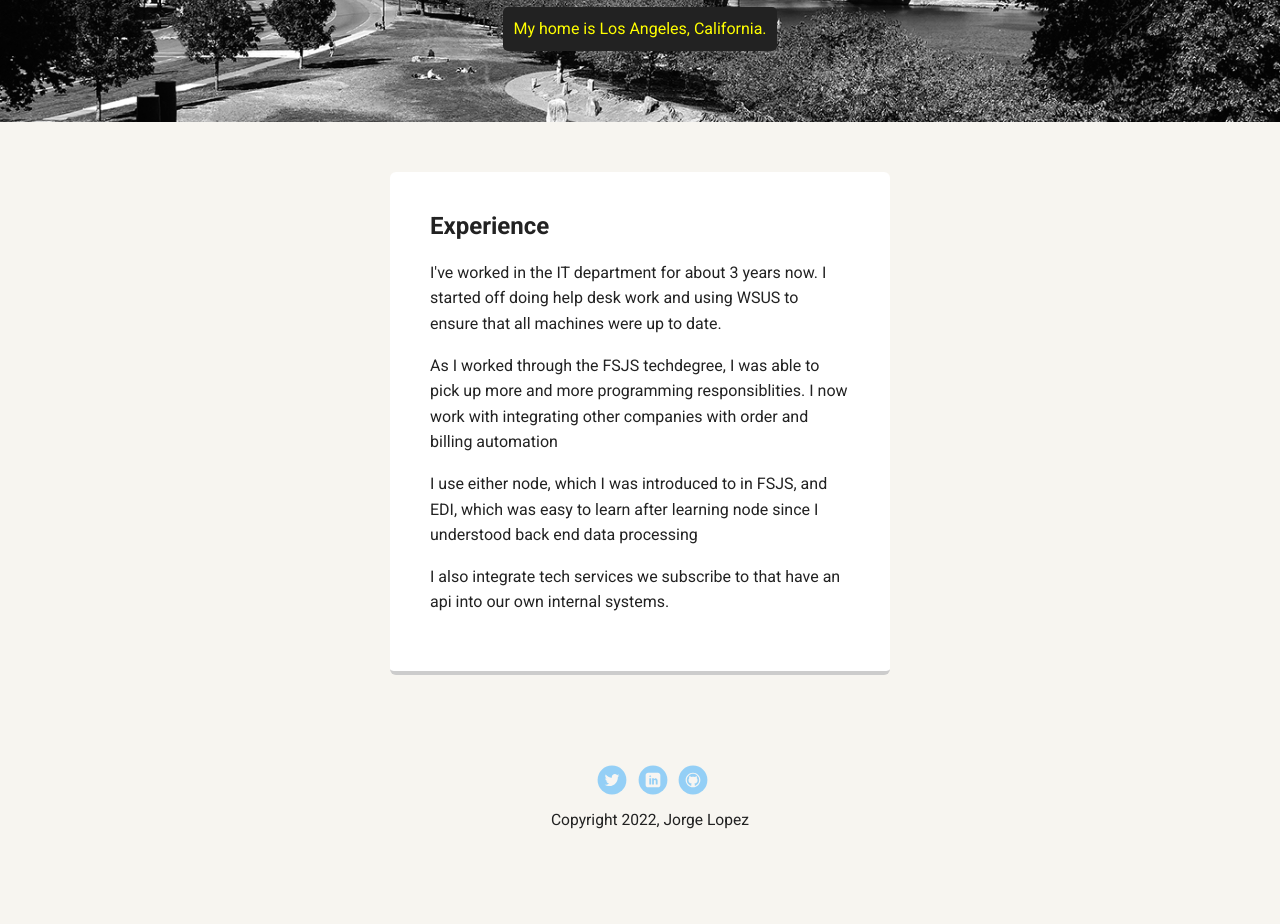
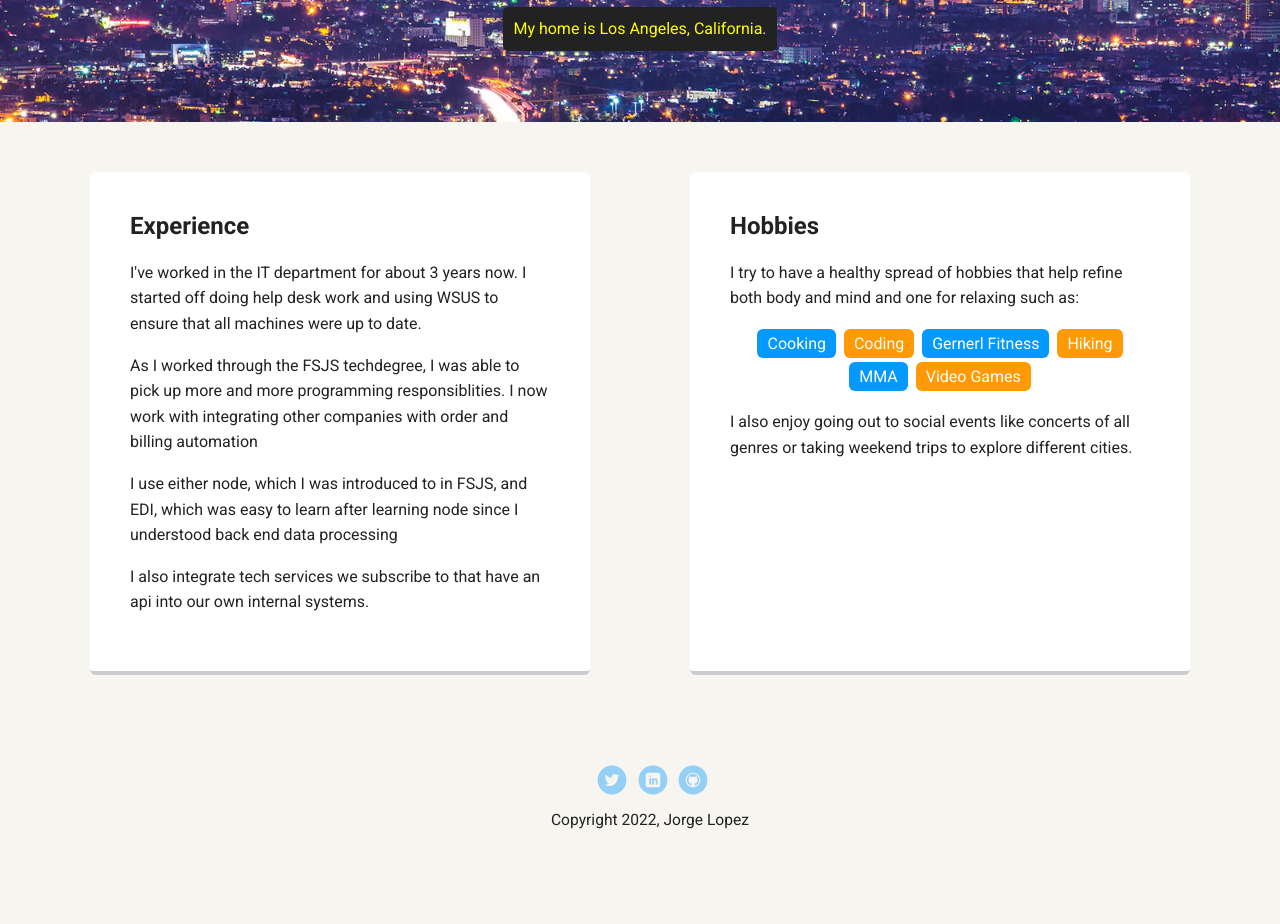
Before and after one commit to JorgeLopez3092/Front-End-Project-1, a plain HTML site: page portfolio_update_v1/experience.html in a window 1280 px wide. Shown: the part 348-1272 px from the top of the page. Drawn offline with Linux system fonts and the light colour scheme; a web font is replaced by a local one.

Commit message:
updated html
Personalized the content on these pages to match me.

```diff
--- a/portfolio_update_v1/experience.html
+++ b/portfolio_update_v1/experience.html
@@ -8,13 +8,13 @@
   <link href="https://fonts.googleapis.com/css?family=Muli%7CRoboto:400,300,500,700,900" rel="stylesheet"></head>
   <body>
 
-    <div class="main-nav">
+    <nav class="main-nav">
         <ul class="nav">
           <li class="name">Jorge Lopez</li>
           <li><a href="index.html">Home</a></li>
           <li><a href="experience.html">Experience</a></li>
         </ul>
-    </div>
+      </nav>
 
     <header>
       <img src="images/me.png" alt="Drawing of Jorge Lopez" class="profile-image">
@@ -23,13 +23,28 @@
     </header>
 
     <main class="flex">
-      <div class="card">
+      <section class="card">
         <h2>Experience</h2>
         <p>I've worked in the IT department for about 3 years now.  I started off doing help desk work and using WSUS to ensure that all machines were up to date.</p>
         <p>As I worked through the FSJS techdegree, I was able to pick up more and more programming responsiblities. I now work with integrating other companies with order and billing automation</p>
         <p>I use either node, which I was introduced to in FSJS, and EDI, which was easy to learn after learning node since I understood back end data processing</p>
         <p>I also integrate tech services we subscribe to that have an api into our own internal systems.</p>
-      </div>
+      </section>
+
+      <section class="card">
+        <h2>Hobbies</h2>
+        <p>I try to have a healthy spread of hobbies that help refine both body and mind and one for relaxing such as:</p>
+        <ul class="skills">
+          <li>Cooking</li>
+          <li>Coding</li>
+          <li>Gernerl Fitness</li>
+          <li>Hiking</li>
+          <li>MMA</li>
+          <li>Video Games</li>
+        </ul>
+        <p>I also enjoy going out to social events like concerts of all genres or taking weekend trips to explore different cities.</p>
+      </section>
+
 
     </main>
     <footer>
--- a/portfolio_update_v1/styles.css
+++ b/portfolio_update_v1/styles.css
@@ -57,7 +57,7 @@ a:hover {
 
 header {
   text-align: center;
-  background: url('images/portland.jpg') no-repeat top center ;
+  background: url('images/los angeles.jpg') no-repeat top center ;
   background-size: cover;
   overflow: hidden;
   padding-top: 60px;
@@ -69,12 +69,12 @@ header .profile-image {
   margin-top: 50px;
   width: 150px;
   height: 150px;
-  border-radius: 50%;
-  border: 3px solid white;
+  border-radius: 10%;
+  border: 2px solid gray;
   transition: all .5s;
 }
 header .profile-image:hover {
-  transform: scale(1.2) rotate(5deg);
+  transform: scale(1.5) rotate(25deg);
 }
 .tag {
   background-color: #efefef;
```
Also changed, not shown: portfolio_update_v1/index.html (+6 -6 lines), portfolio_update_v1/images/los angeles.jpg (added), portfolio_update_v1/images/me.png.
